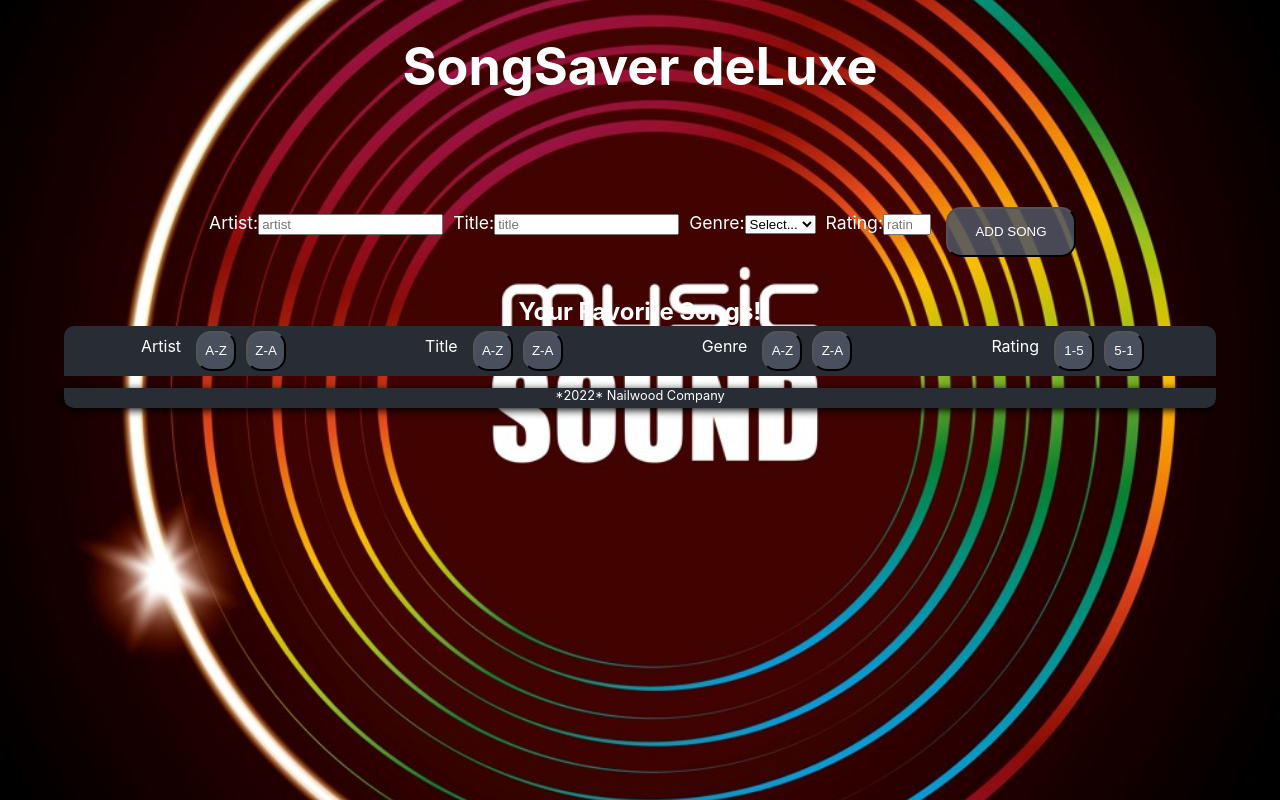
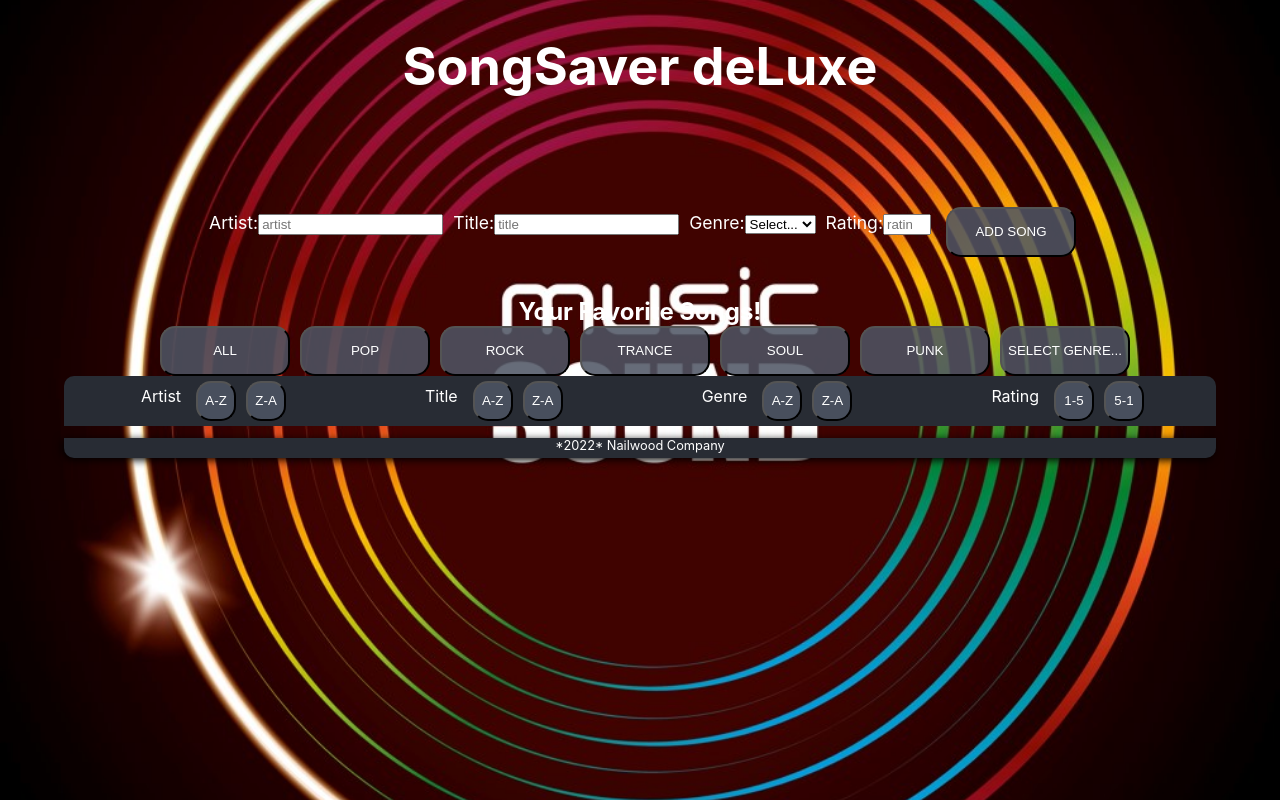
Before and after one commit to RNagelhout/songsaver, a React (Create React App) app: page / in a window 1280 px wide. Built offline with nearby package versions, Linux system fonts and the light colour scheme.

Commit message:
genreList selecter

```diff
--- a/src/App.css
+++ b/src/App.css
@@ -103,6 +103,12 @@ h2 {
   margin-bottom: 0px;
 }
 
+.genreList-block {
+  display: flex;
+  justify-content: center;
+
+}
+
 .listItem, .titles {
   background-color: #ffffff;
   min-height: 28px;
--- /dev/null
+++ b/src/components/GenreLists.js
@@ -0,0 +1,17 @@
+function GenreLists({FilteredGenreList}) {
+
+    return(
+        <div className="genreList-block">
+            <button id="all" name="SelectedGenre"  value="All" onClick={FilteredGenreList} className="genreList-btn" checked="checked">All</button>
+            <button id="Pop" name="SelectedGenre"  value="Pop" onClick={FilteredGenreList} className="genreList-btn">Pop</button>
+            <button id="Rock" name="SelectedGenre"  value="Rock" onClick={FilteredGenreList} className="genreList-btn">Rock</button>
+            <button id="Trance" name="SelectedGenre"  value="Trance" onClick={FilteredGenreList} className="genreList-btn">Trance</button>
+            <button id="Soul" name="SelectedGenre"  value="Soul" onClick={FilteredGenreList} className="genreList-btn">Soul</button>
+            <button id="Punk" name="SelectedGenre"  value="Punk" onClick={FilteredGenreList} className="genreList-btn">Punk</button>
+            <button id="Select" name="SelectedGenre"  value="Select genre.." onClick={FilteredGenreList} className="genreList-btn">Select genre...</button>
+        </div>
+
+    )
+}
+
+export default GenreLists
--- a/src/components/List.js
+++ b/src/components/List.js
@@ -1,8 +1,6 @@
 
 function List(props) {
-
-    const ListItems = props.listSongs.map(song => {
-
+        const ListItems = props.FilteredList.map(song => {
         return <li key={song.id} className="listItem">
                 <p className="songProp">{song.artist}</p>
                 <p className="songProp">{song.title}</p>
@@ -10,15 +8,11 @@ function List(props) {
                 <p className="songProp">{song.rating}</p>
                 <button id={song.id} className='trashcan' onClick={props.handleDelete} ></button>
               </li>})
+
     return (
         <ul>
-             {/* <div className='titles'>
-                <p className='titleItem'>Artist</p>
-                <p className='titleItem'>Title</p>
-                <p className='titleItem'>Genre</p>
-                <p className='titleItem'>Rating</p>
-            </div> */}
             {ListItems}
+
             <div className='underBar'>
                 <p className="underBarTitle"> *2022* Nailwood Company</p>
             </div>
--- a/src/components/MainContent.js
+++ b/src/components/MainContent.js
@@ -2,10 +2,12 @@ import {useState} from "react"
 import SongForm from "./SongForm";
 import List from "./List";
 import SortOptions from "./SortBlock";
+import GenreLists from "./GenreLists";
 
 
 function MainContent() {
     const [listSongs, setListSongs] = useState([])
+    const [FilteredList, setFilteredList] = useState([])
 
     function addSong(song) {
       const newList = [...listSongs]
@@ -84,12 +86,26 @@ function MainContent() {
       }
     }
 
+    function FilteredGenreList(e){
+      e.preventDefault()
+      const targetId = e.target.id
+      let FilteredList
+      if (targetId === "all"){
+        FilteredList = listSongs
+      } else if (targetId === "Pop" || "Rock" || "Punk" || "Select" || "Trance" || "Soul") {
+        FilteredList = listSongs.filter(song => song.genre === targetId)
+      } else FilteredList = listSongs
+      setFilteredList(FilteredList)
+    }
+
+
     return(
         <main>
             <SongForm addSong={addSong} />
             <h2>Your Favorite Songs!</h2>
-            <SortOptions listSongs={listSongs} sortListGenre={sortListGenre} sortListArtist={sortListArtist} sortListTitle={sortListTitle} sortListRating={sortListRating}/>
-            <List listSongs={listSongs} handleDelete={handleDelete}/>
+            <GenreLists FilteredGenreList={FilteredGenreList}/>
+            <SortOptions listSongs={listSongs} FilteredList={FilteredList} sortListGenre={sortListGenre} sortListArtist={sortListArtist} sortListTitle={sortListTitle} sortListRating={sortListRating}/>
+            <List listSongs={listSongs} FilteredList={FilteredList} handleDelete={handleDelete} />
         </main>
     )
 
--- a/src/components/SongForm.js
+++ b/src/components/SongForm.js
@@ -38,7 +38,7 @@ function SongForm(props) {
                 </label>
                 <label>Genre:
                     <select onChange={UpdateArtist} type="text" name="genre" >
-                    <option value="Select genre...">Select...</option>
+                    <option value="Select">Select...</option>
                     <option value="Pop">Pop</option>
                     <option value="Rock">Rock</option>
                     <option value="Trance">Trance</option>
```
